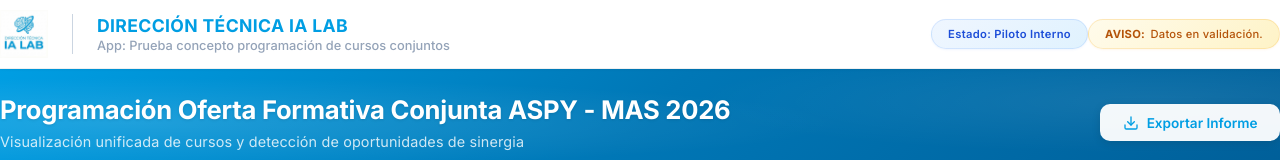
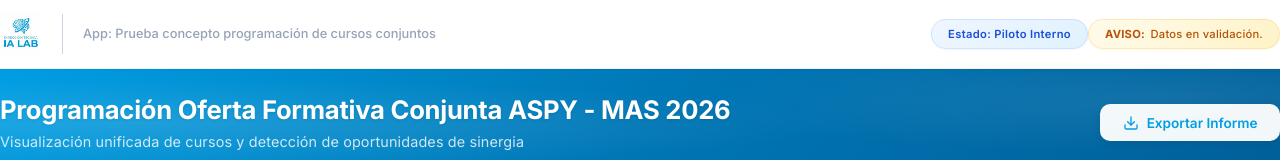
Before and after one commit to rgarciarojo76-ctrl/Direccion-Tecnica-Integracion-Formacion, a React (Vite) app: page / in a window 1280 px wide. Shown: the top 160 px of the page. Built offline with nearby package versions, Linux system fonts and the light colour scheme; no server answers.

Commit message:
feat: replace square logo with horizontal branded logo in header

```diff
--- a/src/App.jsx
+++ b/src/App.jsx
@@ -105,26 +105,22 @@ function App() {
       {/* TOP BAR */}
       <header className="main-header">
         <div className="header-content max-w-7xl mx-auto px-6">
-          <div className="header-left flex items-center gap-6">
-            <div className="logo-container flex flex-col justify-center">
+          <div className="header-left flex items-center">
+            {/* IA LAB Horizontal Logo (includes brand text) */}
+            <div className="logo-container flex items-center">
                <img
-                 src="/logos/ia_lab_logo.png"
-                 alt="IA LAB"
+                 src="/logos/ia_lab_logo_horizontal.png"
+                 alt="Dirección Técnica IA LAB"
                  className="object-contain"
-                 style={{ height: '48px', width: 'auto' }}
+                 style={{ height: '42px', width: 'auto' }}
                />
             </div>
 
-            <div className="header-separator"></div>
-
-            <div className="flex flex-col justify-center">
-              <h1 className="header-brand-title">
-                DIRECCIÓN TÉCNICA IA LAB
-              </h1>
-              <p className="header-brand-subtitle">
-                App: Prueba concepto programación de cursos conjuntos
-              </p>
-            </div>
+            {/* App descriptor - separated by subtle divider */}
+            <div className="header-separator" style={{ marginLeft: '1.25rem', marginRight: '1.25rem' }}></div>
+            <p className="header-brand-subtitle">
+              App: Prueba concepto programación de cursos conjuntos
+            </p>
           </div>
 
           <div className="header-right flex items-center gap-3">
```
Also changed, not shown: public/logos/ia_lab_logo_horizontal.png (added).
